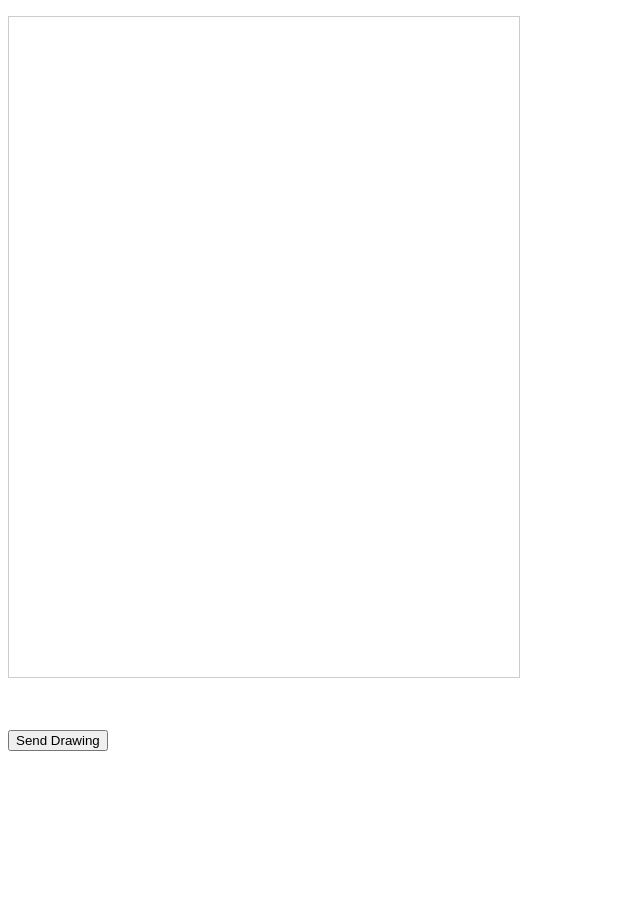
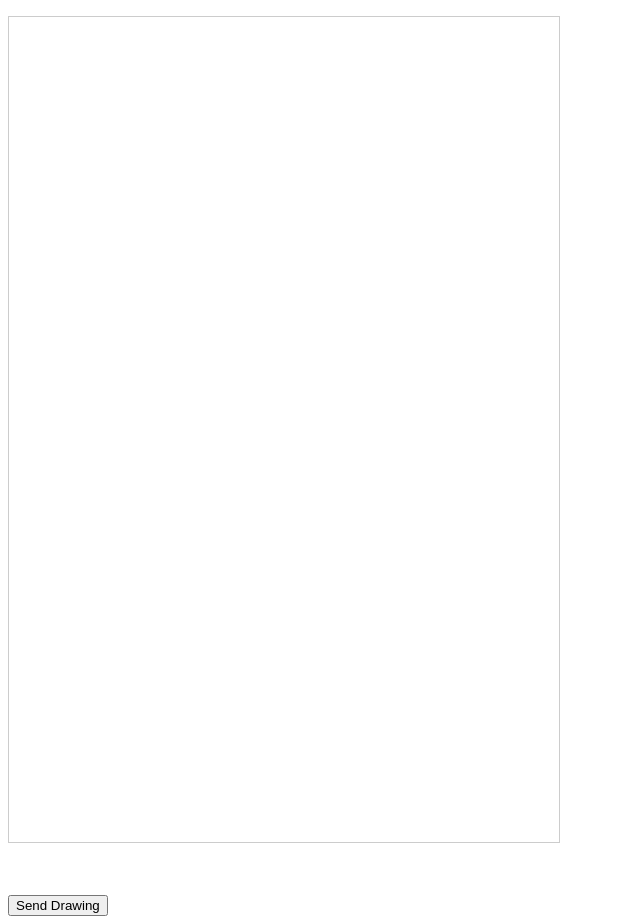
Before and after one commit to seanrmcneil/INFO4320, a website: page nodeSerial/touch.html in a window 1280 px wide. Shown: the whole page, without its empty margins (0-640 px from the left). Before the commit the page ends 800 px from the top, so only its background shows below. Drawn offline with nearby package versions, Linux system fonts and the light colour scheme.

Commit message:
adjusted mapping

```diff
--- a/nodeSerial/touch.html
+++ b/nodeSerial/touch.html
@@ -70,7 +70,7 @@
     </script>
     <script type="text/javascript"></script>
     <p>
-        <canvas id="touchmovezone" width="510" height="660" style="border: 1px solid #ccc;display: block">
+        <canvas id="touchmovezone" width="550" height="825" style="border: 1px solid #ccc;display: block">
             <br/>Canvas element not supported
             <br/>
         </canvas>
```
Also changed, not shown: 1 other file.
